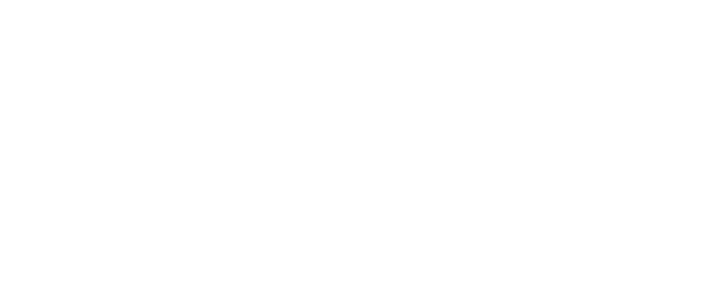
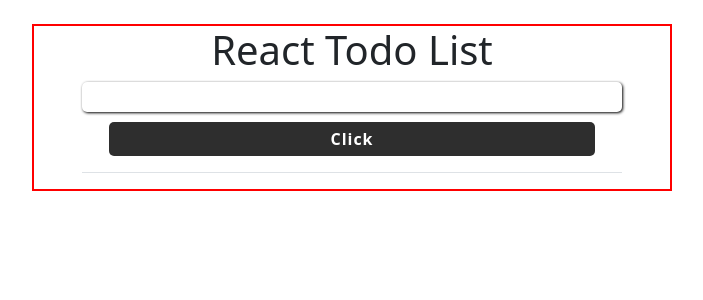
Before and after one commit to Sadaan-Siddique/React-6th-assignment, a React (Create React App) app: page / in a window 1280 px wide. Shown: the top 300 px of the page, without its empty margins (288-991 px from the left). Built offline with nearby package versions, Linux system fonts and the light colour scheme.

Commit message:
todo lidt

```diff
--- a/package.json
+++ b/package.json
@@ -6,8 +6,10 @@
     "@testing-library/jest-dom": "^5.16.5",
     "@testing-library/react": "^13.4.0",
     "@testing-library/user-event": "^13.5.0",
+    "axios": "^1.3.2",
     "react": "^18.2.0",
     "react-dom": "^18.2.0",
+    "react-router-dom": "6.3",
     "react-scripts": "5.0.1",
     "web-vitals": "^2.1.4"
   },
--- a/public/index.html
+++ b/public/index.html
@@ -1,14 +1,12 @@
 <!DOCTYPE html>
 <html lang="en">
+
 <head>
   <meta charset="utf-8" />
   <link rel="icon" href="%PUBLIC_URL%/favicon.ico" />
   <meta name="viewport" content="width=device-width, initial-scale=1" />
   <meta name="theme-color" content="#000000" />
-    <meta
-      name="description"
-      content="Web site created using create-react-app"
-    />
+  <meta name="description" content="Web site created using create-react-app" />
   <link rel="apple-touch-icon" href="%PUBLIC_URL%/logo192.png" />
   <!--
       manifest.json provides metadata used when your web app is installed on a
@@ -24,8 +22,14 @@
       work correctly both with client-side routing and a non-root public URL.
       Learn how to configure a non-root public URL by running `npm run build`.
     -->
+  <link rel="stylesheet" href="https://cdnjs.cloudflare.com/ajax/libs/font-awesome/5.15.3/css/all.min.css"
+    integrity="sha512-tuGdW/rqyjxz/qn0nE/Ls+i5zN/iO5cX9CY8/A2xz+j1f/G/NpvbLNgr5U6h1G/O5Ovf8EoWLx5xJhzyL1w=="
+    crossorigin="anonymous" />
+  <link href="https://cdn.jsdelivr.net/npm/bootstrap@5.0.2/dist/css/bootstrap.min.css" rel="stylesheet"
+    integrity="sha384-EVSTQN3/azprG1Anm3QDgpJLIm9Nao0Yz1ztcQTwFspd3yD65VohhpuuCOmLASjC" crossorigin="anonymous">
   <title>React App</title>
 </head>
+
 <body>
   <noscript>You need to enable JavaScript to run this app.</noscript>
   <div id="root"></div>
@@ -39,5 +43,9 @@
       To begin the development, run `npm start` or `yarn start`.
       To create a production bundle, use `npm run build` or `yarn build`.
     -->
+  <script src="https://cdn.jsdelivr.net/npm/bootstrap@5.0.2/dist/js/bootstrap.bundle.min.js"
+    integrity="sha384-MrcW6ZMFYlzcLA8Nl+NtUVF0sA7MsXsP1UyJoMp4YLEuNSfAP+JcXn/tWtIaxVXM"
+    crossorigin="anonymous"></script>
 </body>
+
 </html>
--- a/src/App.css
+++ b/src/App.css
@@ -1,38 +1,38 @@
-.App {
-  text-align: center;
+*{
+  margin: 0px;
+  padding: 0px;
 }
+.todo-div {
+  border: 2px solid red;
+}
+.todo-div input{
+  width:100% ;
+  border-radius: 5px;
+  border: none;
+  outline: none;
+  box-shadow: 1px 1px 3px black;
+  padding: 3px 10px;
+  transition: all;
+  transition-duration: 0.7s;
 
-.App-logo {
-  height: 40vmin;
-  pointer-events: none;
 }
-
-@media (prefers-reduced-motion: no-preference) {
-  .App-logo {
-    animation: App-logo-spin infinite 20s linear;
-  }
+.todo-div input:hover{
+  box-shadow: 1px 1px 8px black;
 }
-
-.App-header {
-  background-color: #282c34;
-  min-height: 100vh;
-  display: flex;
-  flex-direction: column;
-  align-items: center;
-  justify-content: center;
-  font-size: calc(10px + 2vmin);
+.todo-div button{
+  width: 90%;
+  border-radius: 5px;
+  border: none;
+  font-weight: bolder;
+  background-color: rgb(46, 46, 46);
   color: white;
+  letter-spacing: 1px;
+  margin-top: 10px;
+  padding: 5px;
+  transition: all;
+  transition-duration: 0.5s;
 }
-
-.App-link {
-  color: #61dafb;
+.todo-div button:hover{
+  letter-spacing: 0px;
+  background-color: rgb(39, 39, 39);
 }
-
-@keyframes App-logo-spin {
-  from {
-    transform: rotate(0deg);
-  }
-  to {
-    transform: rotate(360deg);
-  }
-}
--- a/src/App.js
+++ b/src/App.jsx
@@ -1,10 +1,11 @@
 import React from 'react';
 import './App.css';
-
+import { Routes, Route, } from "react-router-dom";
+import TodoList from './components/TodoList';
 function App() {
   return (
     <div className="App">
-
+        <TodoList/>
     </div>
   );
 }
--- /dev/null
+++ b/src/components/TodoChild.jsx
@@ -0,0 +1,14 @@
+import React from 'react'
+
+function TodoChild(props) {
+    let data = props.data
+  return (
+    <>
+      <tr>
+        <td>{data}</td>
+      </tr>
+    </>
+  )
+}
+
+export default TodoChild
--- /dev/null
+++ b/src/components/TodoList.jsx
@@ -0,0 +1,46 @@
+import React from 'react'
+import { useEffect, useState, useRef } from 'react'
+import TodoChild from './TodoChild';
+import '../App.css';
+function TodoList() {
+    // React Hooks
+    const [inptData, setInptData] = useState([]);
+    const [inptArr, setInptArr] = useState([]);
+    const inptValue = useRef();
+
+    // JS
+    const btnfunc = (e) => {
+        if (inptValue.current.value == '') {
+            alert('Type Some Value');
+        } else {
+            e.preventDefault()
+            setInptData(inptValue.current.value);
+        }
+    }
+    useEffect(() => {
+        setInptArr([...inptArr, inptData])
+        inptValue.current.value = '';
+        console.log(inptArr);
+    }, [inptData])
+    return (
+        <>
+            <div className='todo-div container w-50 text-center mt-4 ps-5 pe-5'>
+                <h1> React Todo List  </h1>
+                <label></label>
+                <input ref={inptValue} type="text" />
+                <button onClick={btnfunc} className=''>Click</button>
+                <table className='table text-center'>
+                    <tbody>
+                        {inptArr.map((item) => {
+                            return (<>
+                                <TodoChild key={item} data={item} />
+                            </>)
+                        })}
+                    </tbody>
+                </table>
+            </div>
+        </>
+    )
+}
+
+export default TodoList
--- a/src/index.js
+++ b/src/index.js
@@ -2,11 +2,14 @@ import React from 'react';
 import ReactDOM from 'react-dom/client';
 import App from './App';
 import reportWebVitals from './reportWebVitals';
+import { BrowserRouter } from 'react-router-dom';
 
 const root = ReactDOM.createRoot(document.getElementById('root'));
 root.render(
   <React.StrictMode>
-    <App />
+    <BrowserRouter>
+      <App />
+    </BrowserRouter>
   </React.StrictMode>
 );
 
```
Also changed, not shown: 1 other file (tests, documents, lock files or other folders). Lines whose indentation alone changed are shown as unchanged.
